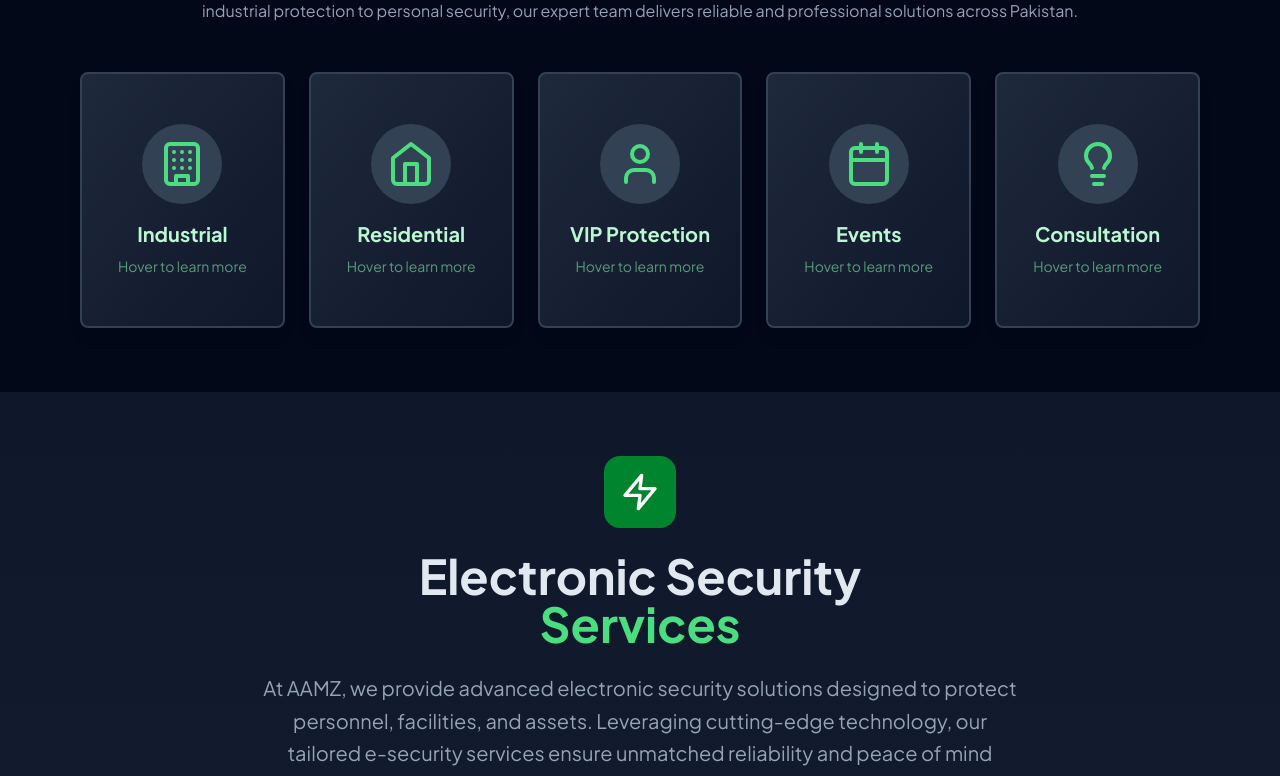
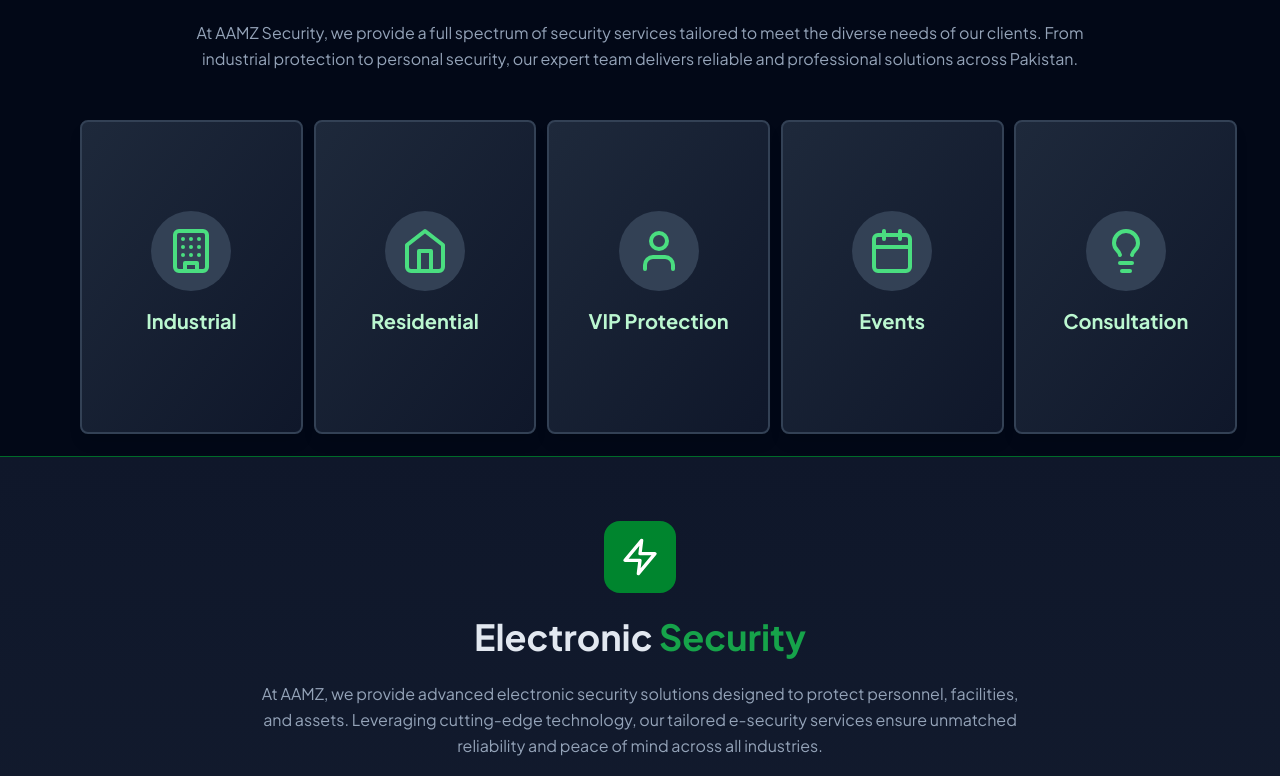
Before and after one commit to OsmanArshid/AAMZ-Security, a Next.js app: page /services in a window 1280 px wide. Shown: the part 275-1051 px from the top of the page. Built offline with nearby package versions, Linux system fonts and the light colour scheme.

Commit message:
fixing still

```diff
--- a/components/AppBar/LogoTitle.tsx
+++ b/components/AppBar/LogoTitle.tsx
@@ -28,7 +28,7 @@
       handleNavItemClick("home");
     }}
   >
-  {/* Gradient hover background that replaces both light and dark default hover colors */}
+
   <div
     className="absolute inset-0 rounded-md opacity-0 group-hover:opacity-100 transition-opacity -z-10"
     style={{
--- a/components/Services/ElectronicService.tsx
+++ b/components/Services/ElectronicService.tsx
@@ -113,8 +113,14 @@
   const selectedService = electronicServices.find((service) => service.id === activeService)
 
   return (
+    <>
+      <div
+      className="border-t border-[rgba(87,199,133,1)] dark:border-[rgba(0,133,46,1)]/[0.8] dark:bg-slate-950"
+      ></div>
+
       <div className="relative py-16 bg-gradient-to-b from-white to-green-50/30 dark:from-slate-900 dark:to-slate-800">
         <div className="max-w-7xl mx-auto px-4">
+
           {/* Header Section */}
           <div className="text-center mb-16">
             <div className="flex items-center justify-center mb-6">
@@ -122,11 +128,10 @@
                 <Zap className="w-10 h-10 text-white" />
               </div>
             </div>
-          <h2 className="text-4xl md:text-5xl font-bold text-slate-800 dark:text-slate-200 mb-6">
-            Electronic Security
-            <span className="block text-[#00852E] dark:text-green-400">Services</span>
+            <h2 className="text-2xl sm:text-3xl lg:text-4xl font-bold text-slate-800 dark:text-slate-200 mb-6">
+              Electronic <span className="text-[#00852E] dark:text-green-600">Security</span>
             </h2>
-          <p className="text-xl text-slate-600 dark:text-slate-400 max-w-3xl mx-auto leading-relaxed">
+            <p className="text-base dark:text-slate-400 max-w-3xl mx-auto leading-relaxed">
               At AAMZ, we provide advanced electronic security solutions designed to protect personnel, facilities, and
               assets. Leveraging cutting-edge technology, our tailored e-security services ensure unmatched reliability
               and peace of mind across all industries.
@@ -159,19 +164,34 @@
 
           {/* Call to Action */}
           <div className="mt-16 text-center">
-          <div className="bg-gradient-to-r from-[#00852E] to-green-600 rounded-2xl p-8 text-white">
+  <div
+    className="rounded-2xl p-8 text-white"
+    style={{
+      background:
+        "linear-gradient(180deg, rgba(0,133,46,1) 0%, rgba(87,199,133,1) 40%, rgba(0,0,0,1) 100%)",
+    }}
+  >
     <h3 className="text-2xl font-bold mb-4">Ready to Secure Your Facility?</h3>
     <p className="text-green-100 mb-6 max-w-2xl mx-auto">
       Contact our security experts today for a comprehensive consultation and customized electronic security
       solution for your organization.
     </p>
-            <button className="bg-white text-[#00852E] px-8 py-3 rounded-lg font-bold hover:bg-green-50 transition-colors">
+    <button
+      onClick={() => {
+        document.getElementById('contact')?.scrollIntoView({
+          behavior: 'smooth',
+          block: 'start'
+        });
+      }}
+      className="bg-white text-[#00852E] px-8 py-3 rounded-lg font-bold hover:bg-green-50 transition-colors"
+    >
       Get Free Consultation
     </button>
   </div>
 </div>
 </div>
       </div>
+    </>
   )
 }
 
--- a/components/Services/ServicesSection.tsx
+++ b/components/Services/ServicesSection.tsx
@@ -4,16 +4,11 @@
 // Get icon component
 const getIconComponent = (iconName: string) => {
   const iconMap: { [key: string]: any } = {
-    Building,
-    Home,
-    User,
-    Calendar,
-    Lightbulb,
-    Target,
-    Shield,
+    Building, Home, User, Calendar, Lightbulb, Target, Shield,
   }
   return iconMap[iconName] || Shield
 }
+
 
 // SectionHeading component
 const SectionHeading = ({
@@ -34,6 +29,7 @@
   )
 }
 
+
 // SubHeading component
 const SubHeading = ({ iconName, title }: { iconName: string; title: string }) => {
   const IconComponent = getIconComponent(iconName)
@@ -46,31 +42,28 @@
   )
 }
 
-// Service Card Component with flip effect using inline styles
+
+// Service Card Component
 const ServiceCard = ({ service }: { service: any }) => {
   const IconComponent = getIconComponent(service.icon)
 
   const cardContainerStyle = {
-    perspective: "1000px",
-    height: "16rem", // 64 in tailwind
+    perspective: "3000px",
+    height: "17rem", // 64 in tailwind
   }
 
   const cardInnerStyle = {
     position: "relative" as const,
-    width: "100%",
-    height: "100%",
+    width: "120%",
+    height: "110%",
     transition: "transform 0.7s",
     transformStyle: "preserve-3d" as const,
-  }
-
-  const cardHoverStyle = {
-    transform: "rotateY(180deg)",
   }
 
   const cardFaceStyle = {
     position: "absolute" as const,
     width: "100%",
-    height: "100%",
+    height: "105%",
     backfaceVisibility: "hidden" as const,
     borderRadius: "0.5rem",
     borderWidth: "2px",
@@ -84,7 +77,8 @@
   return (
     <div style={cardContainerStyle} className="group">
       <div style={cardInnerStyle} className="group-hover:[transform:rotateY(180deg)]">
-        {/* Front of card */}
+
+        {/* front card */}
         <div
           style={cardFaceStyle}
           className="border-green-200 dark:border-slate-700 bg-gradient-to-br from-green-50 to-green-100 dark:from-slate-800 dark:to-slate-900 p-6 flex flex-col items-center justify-center text-center shadow-lg hover:shadow-xl transition-shadow duration-300"
@@ -93,7 +87,6 @@
             <IconComponent className="w-12 h-12 text-[#00852E] dark:text-green-400" />
           </div>
           <h3 className="text-xl font-bold text-green-900 dark:text-green-200 mb-2">{service.shortTitle}</h3>
-          <p className="text-sm text-green-700 dark:text-green-300/80 opacity-75">Hover to learn more</p>
         </div>
 
         {/* Back of card */}
@@ -145,11 +138,12 @@
   return (
     <div className="relative h-max py-12 pb-16">
       <div className="max-w-6xl mx-auto px-4">
+
         <SectionHeading iconName="Shield" title="Security Services" className="mb-8" />
 
-        {/* Description Section - Centered */}
+        {/*Description Section*/}
         <div className="text-center mb-12 max-w-4xl mx-auto">
-          <h3 className="text-2xl sm:text-3xl lg:text-4xl font-bold mb-6">
+          <h3 className="mt-20 text-2xl sm:text-3xl lg:text-4xl font-bold mb-6">
             Comprehensive <span className="font-extrabold text-[#00852E] dark:text-green-600">Security</span> Solutions
           </h3>
 
@@ -160,8 +154,8 @@
           </p>
         </div>
 
-        {/* Service Cards Grid - Full Width */}
-        <div className="grid grid-cols-1 sm:grid-cols-2 lg:grid-cols-3 xl:grid-cols-5 gap-6">
+        {/* Service Cards Grid */}
+        <div className="grid grid-cols-1 sm:grid-cols-2 lg:grid-cols-3 xl:grid-cols-5 gap-12">
           {services.map((service) => (
             <ServiceCard key={service.id} service={service} />
           ))}
--- a/resources/services.ts
+++ b/resources/services.ts
@@ -8,9 +8,7 @@
     features: [
       "24/7 perimeter monitoring",
       "Access control systems",
-      "Emergency response protocols",
-      "Equipment and asset protection",
-      "Customized security assessments"
+      "Emergency response"
     ]
   },
   {
@@ -23,8 +21,7 @@
       "Gated community security",
       "Visitor management systems",
       "CCTV surveillance",
-      "Patrol services",
-      "Emergency response teams"
+      "Patrol services"
     ]
   },
   {
@@ -36,9 +33,7 @@
     features: [
       "Personal bodyguard services",
       "Threat assessment and analysis",
-      "Secure transportation",
-      "Event security planning",
-      "Risk mitigation strategies"
+      "Secure transportation"
     ]
   },
   {
@@ -51,8 +46,7 @@
       "Event security planning",
       "Crowd control management",
       "VIP protection during events",
-      "Emergency evacuation procedures",
-      "Coordination with local authorities"
+      "Emergency evacuation"
     ]
   },
   {
@@ -63,10 +57,8 @@
     icon: "Lightbulb",
     features: [
       "Security risk assessments",
-      "Customized security strategies",
+      "Customized security",
       "Technology integration advice",
-      "Staff training programs",
-      "Compliance and regulatory guidance"
     ]
   }
 ];
```
Also changed, not shown: components/Home/HomeDialog.tsx (+15 -56 lines). Lines whose indentation alone changed are shown as unchanged.
